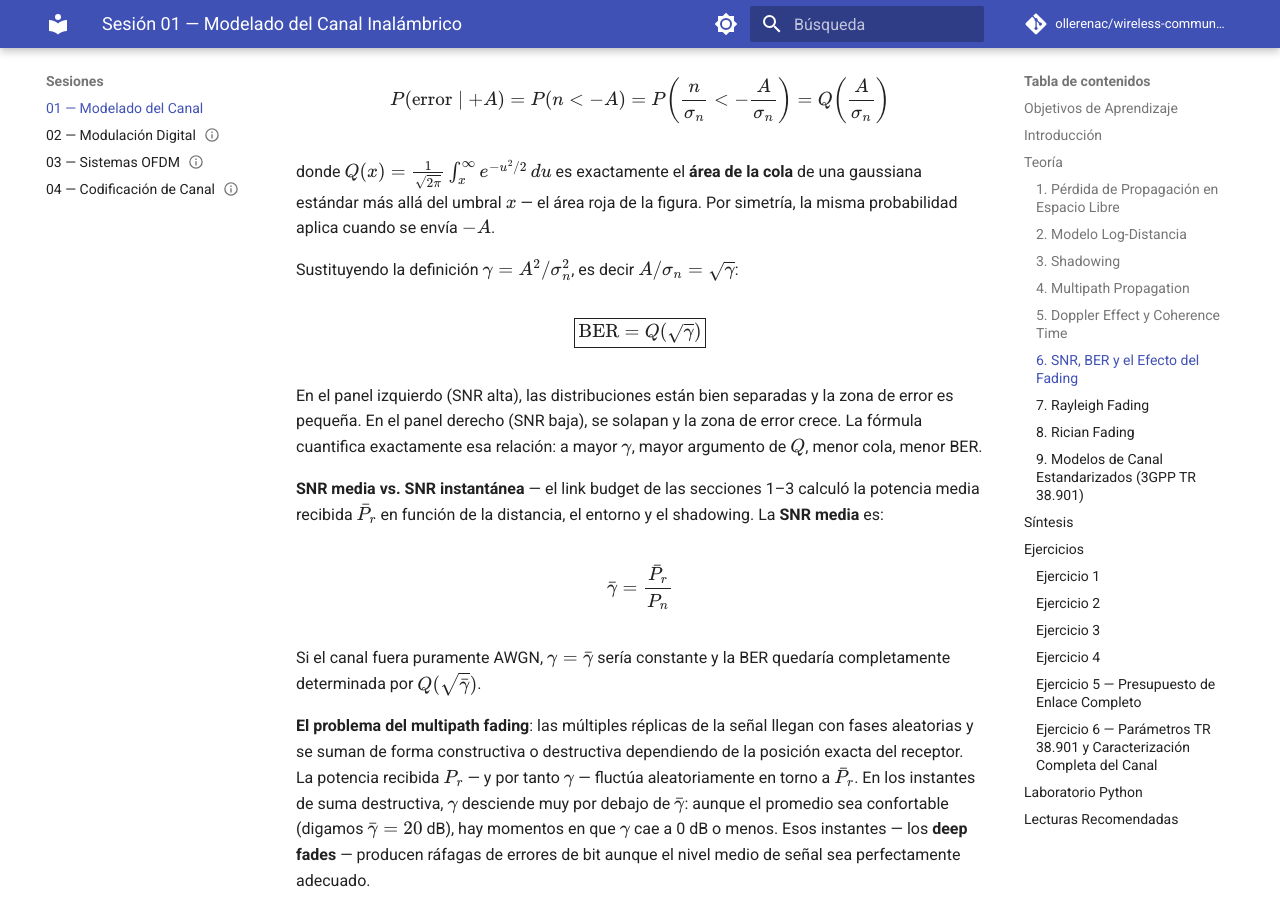
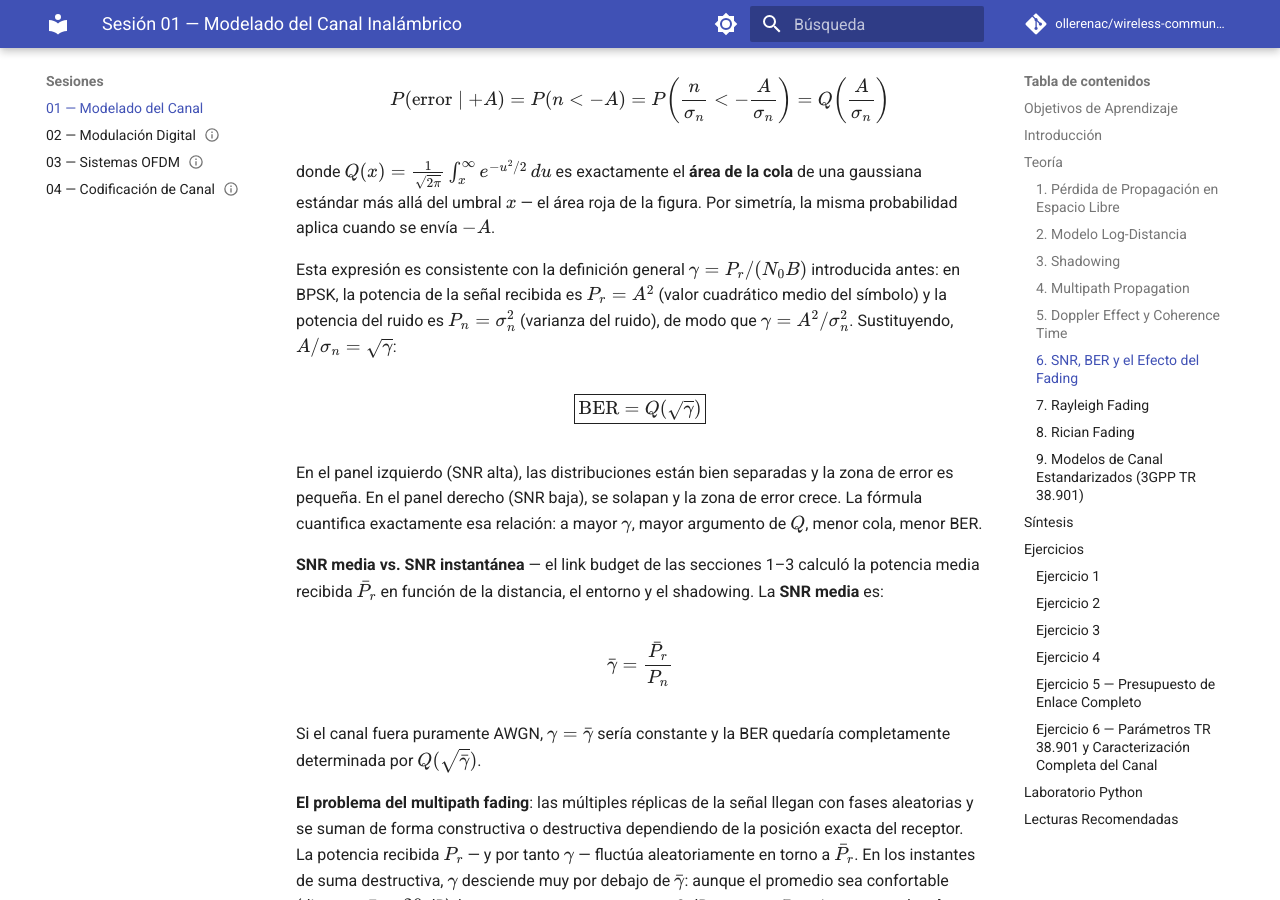
Before and after one commit to ollerenac/wireless-communication-systems, an MkDocs documentation site: the page built from docs/sessions/01-channel-modeling/index.md, in a window 1280 px wide and 900 px high, scrolled down 14889 px. Built offline with MkDocs 1.6.1 and Material for MkDocs 9.7.7, drawn with Linux system fonts in a browser that asks for light colours; comment, search, counter and statistics services are not loaded.

Commit message:
docs(session-01): bridge γ = Pr/Pn and γ = A²/σ_n² definitions explicitly

```diff
--- a/docs/sessions/01-channel-modeling/index.md
+++ b/docs/sessions/01-channel-modeling/index.md
@@ -286,7 +286,7 @@ $$P(\text{error} \mid +A) = P(n < -A) = P\!\left(\frac{n}{\sigma_n} < -\frac{A}{
 
 donde $Q(x) = \frac{1}{\sqrt{2\pi}}\int_x^{\infty} e^{-u^2/2}\,du$ es exactamente el **área de la cola** de una gaussiana estándar más allá del umbral $x$ — el área roja de la figura. Por simetría, la misma probabilidad aplica cuando se envía $-A$.
 
-Sustituyendo la definición $\gamma = A^2/\sigma_n^2$, es decir $A/\sigma_n = \sqrt{\gamma}$:
+Esta expresión es consistente con la definición general $\gamma = P_r/(N_0 B)$ introducida antes: en BPSK, la potencia de la señal recibida es $P_r = A^2$ (valor cuadrático medio del símbolo) y la potencia del ruido es $P_n = \sigma_n^2$ (varianza del ruido), de modo que $\gamma = A^2/\sigma_n^2$. Sustituyendo, $A/\sigma_n = \sqrt{\gamma}$:
 
 $$\boxed{\text{BER} = Q\!\left(\sqrt{\gamma}\right)}$$
 
```
